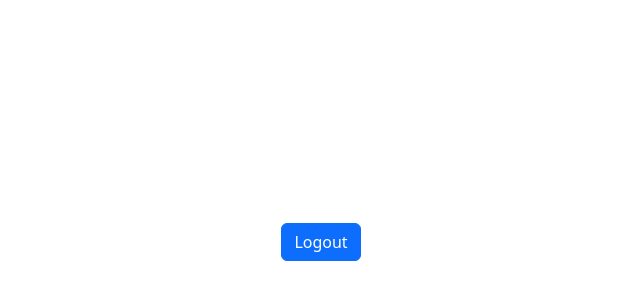
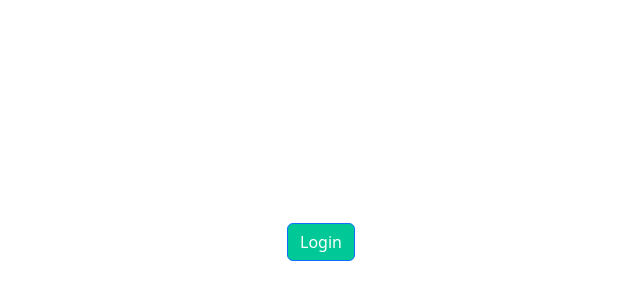
Before and after one commit to miguelruizF/app_tasks, a React (Vite) app: page / in a window 1280 px wide. Shown: the part 158-458 px from the top of the page, without its empty margins (319-959 px from the left). Built offline with nearby package versions, Linux system fonts and the light colour scheme.

Commit message:
Ejemplo de render condicional ternario

```diff
--- a/src/components/pure/OptionalRender.jsx
+++ b/src/components/pure/OptionalRender.jsx
@@ -3,23 +3,44 @@
 import { useState } from "react"
 import { Button } from "react-bootstrap";
 
+let red = 0;
+let green = 200;
+let blue = 150;
+
+//Estilos si el usuario esta loggeado
+const loggedStyle = {
+    color: 'white',
+    backgroundColor: `rgb(${red}, ${green}, ${blue})`
+}
+
+//Estilos para usuario no loggeado
+const unloggedStyle = {
+    backgroundColor: 'tomato',
+    color: 'white',
+    fontWeight: 'bold'
+}
 
 //Login - Logout buttons
-const LoginButton = ( { loginAction } ) => {
+const LoginButton = ( { loginAction, propStyle } ) => {
     return (
-        <Button onClick={ loginAction }> Login </Button>
+        <Button style={ propStyle } onClick={ loginAction }> Login </Button>
     )
 }
 
-const LogoutButton = ( { logoutAction } ) => {
+const LogoutButton = ( { logoutAction, propStyle } ) => {
     return (
-        <Button onClick={ logoutAction }> Logout </Button>
+        <Button style={ propStyle } onClick={ logoutAction }> Logout </Button>
     )
 }
 
+
+// ? (Expresion true) && expresion => se renderiza la expresion
+// ? (Expresion false) && expresion => no se renderiza la expresion
+
 export const OptionalRender = () => {
 
-    const [access, setAccess] = useState( true );
+    const [access, setAccess] = useState( false );
+    const [message, setMessage] = useState(0);
 
     // const updateAccess = () => {
     //     setAccess(!access); //Se actualiza de true a false y viceversa
@@ -41,14 +62,34 @@
     //     optionalButton = <button onClick={ updateAccess }> Login </button>
     // }
     if(access) {
-        optionalButton = <LogoutButton logoutAction={ logoutAction }></LogoutButton>
+        optionalButton = <LogoutButton propStyle={ unloggedStyle } logoutAction={ logoutAction }></LogoutButton>
     } else {
-        optionalButton = <LoginButton loginAction={ loginAction }></LoginButton>
+        optionalButton = <LoginButton propStyle={ loggedStyle } loginAction={ loginAction }></LoginButton>
+    }
+
+    //Unread messages
+    let addMessages = () => {
+        setMessage(message + 1);
     }
 
     return (
         <div>
+            {/* Optional Button */}
             { optionalButton }
+
+            {/* N Messages unread */}
+            {/*  { message > 0 && message === 1 && <p>You have one new message...</p> }
+            { message > 1 && <p>You have { message } new messages...</p> }
+            { message == 0 && <p>There are no new messages</p> } */}
+
+            {/* Ternary Operator */}
+            {
+                access ? (
+                <div>
+                    { message > 0 ? <p>You have { message } new message{ message > 1 ? 's' : null }...</p> : <p>There are no new messages</p> }
+                    <Button onClick={ addMessages }> {message === 0 ? 'Add your first message' : 'Add New Message' }</Button>
+                </div> ) : null
+            }
         </div>
     )
 }
```
